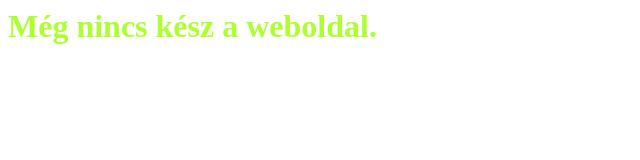
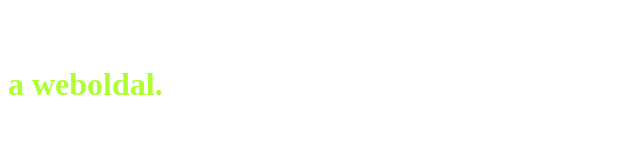
Before and after one commit to JaniGITJANIKA/JaniGITHUBJANIKA.io, a plain HTML site: page index.html in a window 1280 px wide. Shown: the whole page, without its empty margins (0-640 px from the left). Drawn offline with Linux system fonts and the light colour scheme.

Commit message:
Van még 1 trükk is benne.

```diff
--- a/index.html
+++ b/index.html
@@ -1,11 +1,11 @@
 <!Doctype>
 <html lang="hu">
 <head>
-</head>
 <meta charset="UTF-8">
 <title>Jani weboldala</title>
-<head>
+</head>
 <body>
-    <h1 style="color:greenyellow">Még nincs kész a weboldal.</h1>
+    <h1 style="color: white;">Még nincs kész<h1>
+    <h1 style="color:greenyellow">a weboldal.</h1>
 </body>
 </html>
```
